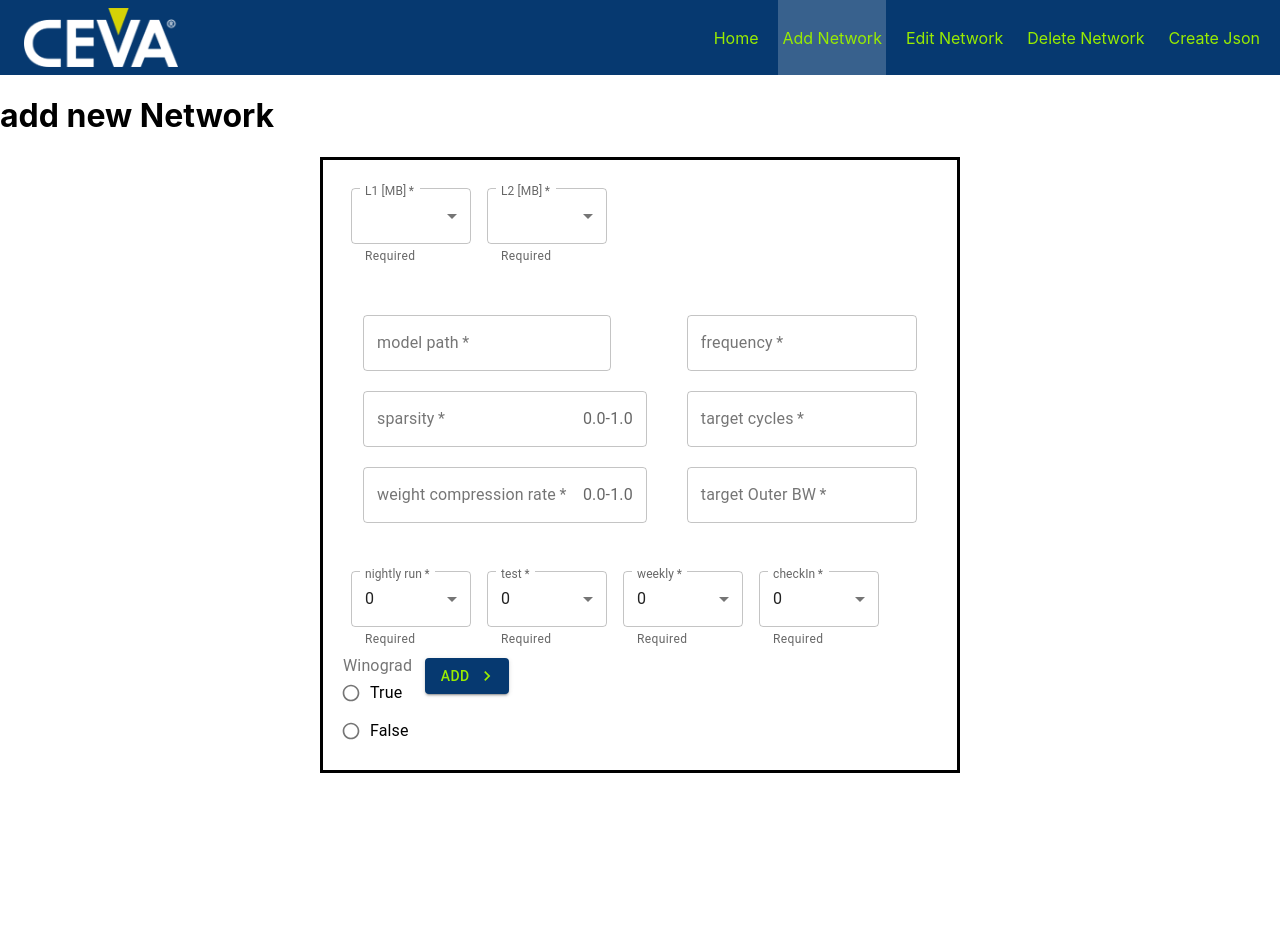
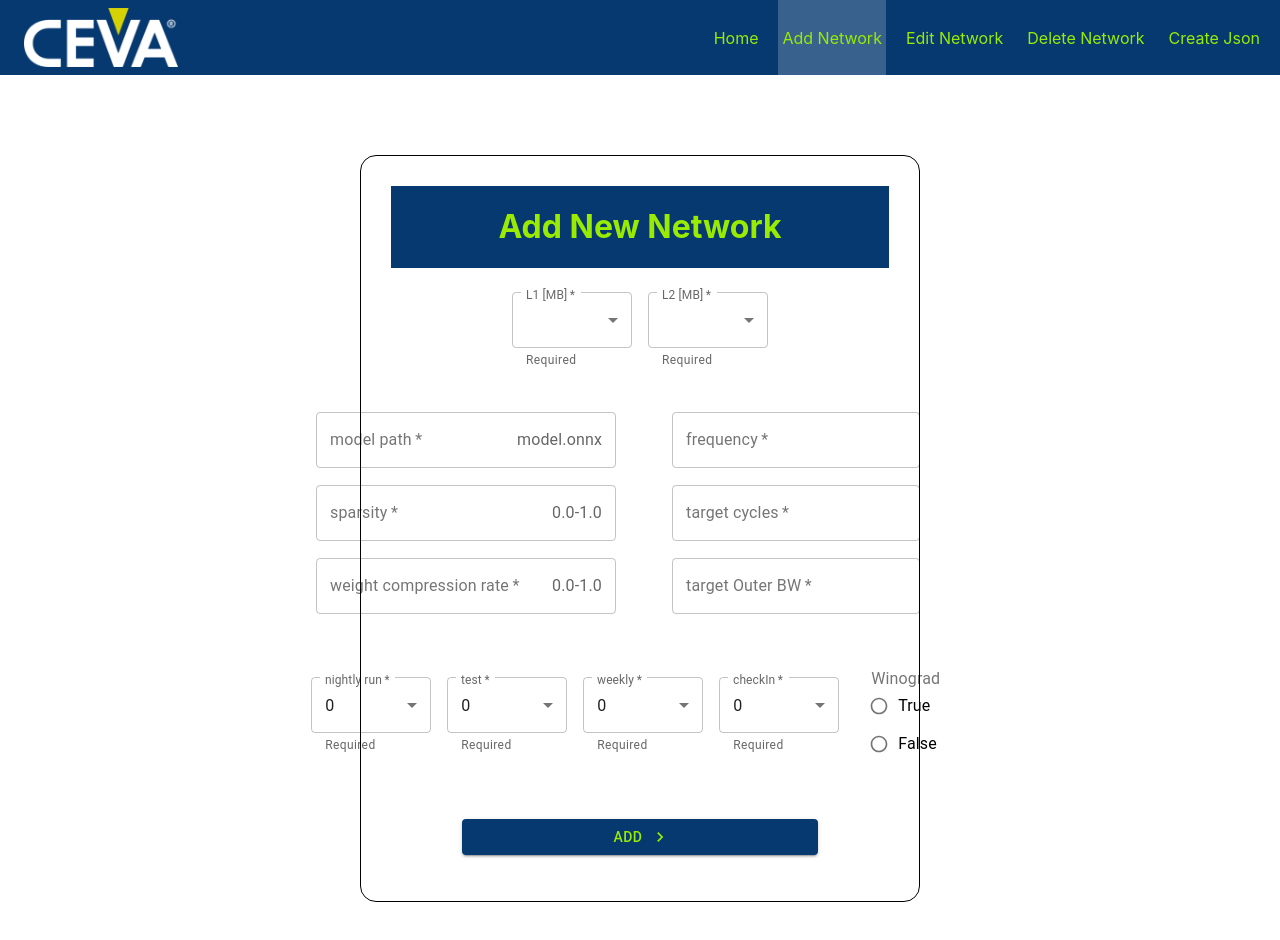
Before and after one commit to taltolo/db_frontend, a React (Create React App) app: page /addNetwork in a window 1280 px wide. Shown: the top 940 px of the page. Before the commit the page ends 800 px from the top, so only its background shows below. Built offline with nearby package versions, Linux system fonts and the light colour scheme.

Commit message:
addNetworkForm

```diff
--- a/src/components/AddNetworkComponents/AddNetworkForm.css
+++ b/src/components/AddNetworkComponents/AddNetworkForm.css
@@ -1,21 +1,56 @@
-.form-continer {
+.form-continuer {
     margin: auto;
     width: 50%;
-    border: 3px solid black;
-    padding: 20px;
-    align-items: center;
+    border: 1px solid black;
+    padding: 30px;
+    border-radius: 1rem;
+    justify-content: center;
+    display: block;
+
 }
 .from-div{
     display: flex;
-
     align-items: center;
+    justify-content: center;
 
 }
 .textfildRigth{
     display: block;
-    margin: 20px;
+    margin: 1rem 1.5rem 1rem 2rem;
 }
 .textfildLeft{
     display: block;
-    margin: 20px;
+    margin: 1rem 1.5rem 1rem 2rem;
 }
+.div-button{
+    width: 50%;
+    margin: auto;
+    display: grid;
+    align-items: center;
+    padding-top: 2rem;
+    padding-bottom: 1rem;
+
+}
+.div-radioGroup{
+    display: flex;
+    align-items: center;
+    margin: 1.5rem 1.5rem 1.5rem 1.5rem;
+
+}
+.div-selects{
+    display: flex;
+    align-items: center;
+}
+.select-radio-div{
+    display: flex;
+    align-items: center;
+    justify-content: center;
+
+}
+.h1-div{
+    display: flex;
+    justify-content: center;
+    margin-bottom: 1rem;
+    color: #99EC00;
+    background-color: #063970;
+}
--- a/src/components/AddNetworkComponents/AddNetworkForm.js
+++ b/src/components/AddNetworkComponents/AddNetworkForm.js
@@ -17,10 +17,11 @@ import './AddNetworkForm.css';
 
 const useStyles = makeStyles({
   field: {
-    marginTop: 20,
-    marginBottom: 20,
+    marginTop: 17,
+    marginBottom: 17,
     display: 'block',
-    justifyItems: 'center',
+    justifyContent: 'center',
+    width: '300px',
   },
 });
 
@@ -32,47 +33,103 @@ const AddNetworkForm = () => {
   const [test, setTest] = useState(0);
   const [weekly, setWeekly] = useState(0);
   const [checkIn, setCheckIn] = useState(0);
-  const [modelPath, setModelPath] = useState('');
+  const [model_path, setModel_path] = useState('');
   const [frequency, setFrequency] = useState(0);
-  const [targetCycles, setTtargetCycles] = useState(0);
-  const [targetOuterBW, setTargetOuterBW] = useState(0);
+  const [target_cycles, setTtargetCycles] = useState(0);
+  const [target_Outer_BW, setTargetOuterBW] = useState(0);
   const [winograd, setWinograd] = useState(false);
   const [sparsity, setSparsity] = useState(0);
-  const [weightCompression, setWeightCompression] = useState(0);
+  const [weight_compression_rate, setWeightCompression] = useState(0);
   const [weightCompressionError, setWeightCompressionError] = useState(false);
   const [sparsityError, setSparsityError] = useState(false);
   const [modelPathError, setModelPathError] = useState(false);
   const [frequencyError, setFrequencyError] = useState(false);
   const [targetCyclesError, setTargetCyclesError] = useState(false);
   const [targetOuterBWError, setTargetOuterBWError] = useState(false);
+  const [addFlag, setAddFlag] = useState(true);
 
   const handeleSubmit = (e) => {
+    let network = {};
     e.preventDefault();
     setModelPathError(false);
     setFrequencyError(false);
     setTargetCyclesError(false);
     setTargetOuterBWError(false);
     setSparsityError(false);
+    setAddFlag(true);
     setWeightCompressionError(false);
     if (sparsity < 0 || sparsity > 1) {
       setSparsityError(true);
+      setAddFlag(false);
     }
-    if (weightCompression < 0 || weightCompression > 1) {
+    if (weight_compression_rate < 0 || weight_compression_rate > 1) {
       setWeightCompressionError(true);
+      setAddFlag(false);
     }
-    if (modelPath === '') {
+    if (model_path === '') {
       setModelPathError(true);
+      setAddFlag(false);
     }
     if (frequency === 0 || frequency < 0) {
       setFrequencyError(true);
+      setAddFlag(false);
     }
-    if (targetCycles < 0) {
+    if (target_cycles < 0) {
       setTargetCyclesError(true);
+      setAddFlag(false);
     }
-    if (targetOuterBW < 0) {
+    if (target_Outer_BW < 0) {
       setTargetOuterBWError(true);
+      setAddFlag(false);
+    }
+    if (addFlag) {
+      network = {
+        DDR: {
+          latency: 0,
+        },
+        L1,
+        L2: {
+          size_MB: L2,
+          bytes_per_cycle_to_DDR: 32,
+        },
+        model_path,
+        sparsity,
+        weight_compression_rate,
+        frequency,
+        winograd,
+        target_cycles,
+        target_Outer_BW,
+        nightly_run: nightlyRun,
+        CheckIn: checkIn,
+        Test: test,
+        Weekly: weekly,
+      };
+      console.log(network);
+      AddNetworkToDB(network);
     }
   };
+  async function AddNetworkToDB(network) {
+    const requestOptions = {
+      method: 'POST',
+      headers: {
+        'Content-Type': 'application/json',
+        Accept: 'application/json',
+      },
+      body: JSON.stringify(network),
+    };
+    try {
+      const response = await fetch(
+        'http://localhost:5000/network/db',
+        requestOptions
+      );
+      if (response) {
+        const data = await response.json();
+        console.log(data);
+      }
+    } catch (error) {
+      throw new Error(error);
+    }
+  }
   const handleChangeL1 = (event) => {
     setL1(event.target.value);
   };
@@ -93,10 +150,14 @@ const AddNetworkForm = () => {
   };
 
   return (
-    <div>
-      <h1>add new Network</h1>
-      <Box sx={{ display: 'flex', flexWrap: 'wrap' }}>
-        <div className="form-continer">
+    <div style={{ margin: '5rem' }}>
+      <div className="form-continuer">
+        <div className="h1-div">
+          <h1>Add New Network</h1>
+        </div>
+        <Box
+          sx={{ display: 'flex', flexWrap: 'wrap', justifyContent: 'center' }}
+        >
           <FormControl required sx={{ m: 1, minWidth: 120 }}>
             <InputLabel id="select-required-L1-label">L1 [MB]</InputLabel>
             <Select
@@ -146,12 +207,16 @@ const AddNetworkForm = () => {
               <div className="textfildLeft">
                 <TextField
                   className={classes.field}
-                  onChange={(e) => setModelPath(e.target.value)}
+                  onChange={(e) => setModel_path(e.target.value)}
                   label="model path"
                   variant="outlined"
                   required
                   error={modelPathError}
-                  sx={{ m: 1, width: '25ch' }}
+                  InputProps={{
+                    endAdornment: (
+                      <InputAdornment position="end">model.onnx</InputAdornment>
+                    ),
+                  }}
                 />
                 <TextField
                   className={classes.field}
@@ -207,6 +272,8 @@ const AddNetworkForm = () => {
                 />
               </div>
             </div>
+            <div className="select-radio-div">
+              <div className="div-selects">
                 <FormControl required sx={{ m: 1, minWidth: 120 }}>
                   <InputLabel id="select-required-nightlyRun-label">
                     nightly run
@@ -244,7 +311,9 @@ const AddNetworkForm = () => {
                   <FormHelperText>Required</FormHelperText>
                 </FormControl>
                 <FormControl required sx={{ m: 1, minWidth: 120 }}>
-              <InputLabel id="select-required-weekly-label">weekly</InputLabel>
+                  <InputLabel id="select-required-weekly-label">
+                    weekly
+                  </InputLabel>
                   <Select
                     labelId="select-required-weekly"
                     id="select-required-weekly"
@@ -279,7 +348,9 @@ const AddNetworkForm = () => {
                   </Select>
                   <FormHelperText>Required</FormHelperText>
                 </FormControl>
-            <FormControl className={classes.field}>
+              </div>
+              <div className="div-radioGroup">
+                <FormControl>
                   <FormLabel>Winograd</FormLabel>
                   <RadioGroup
                     value={winograd}
@@ -297,18 +368,25 @@ const AddNetworkForm = () => {
                     />
                   </RadioGroup>
                 </FormControl>
+              </div>
+            </div>
+            <div className="div-button">
               <Button
                 onClick={handeleSubmit}
                 type="submit"
                 variant="contained"
-              style={{ backgroundColor: '#063970', color: '#99EC00' }}
+                style={{
+                  backgroundColor: '#063970',
+                  color: '#99EC00',
+                }}
                 endIcon={<KeyboardArrowRightIcon />}
               >
                 add
               </Button>
+            </div>
           </from>
+        </Box>
       </div>
-      </Box>
     </div>
   );
 };
```
Lines whose indentation alone changed are shown as unchanged.
